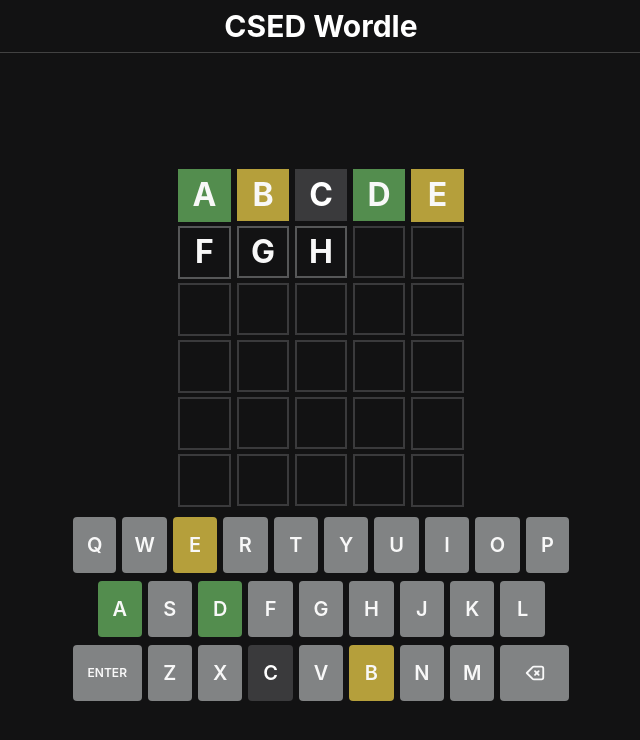
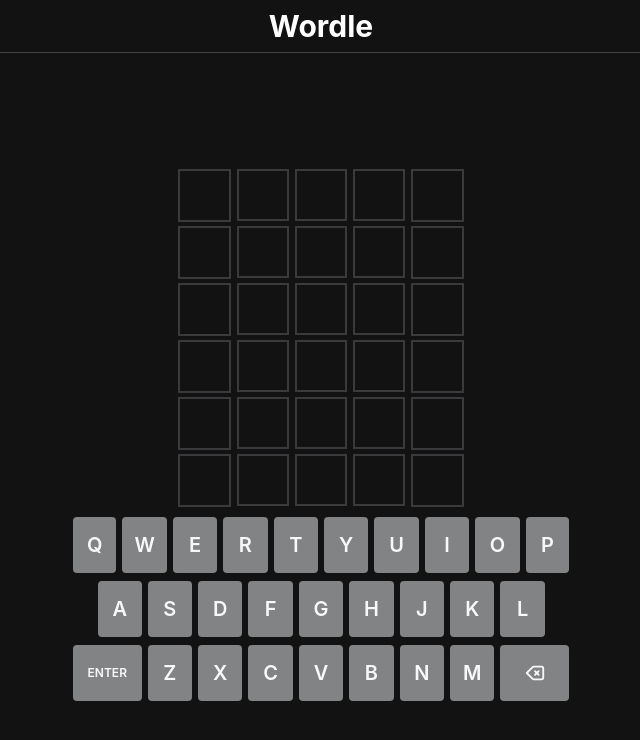
Before and after one commit to TarekSaeed0/wordle-clone, a React (Vite) app: page / in a window 1280 px wide. Shown: the top 740 px of the page, without its empty margins (319-959 px from the left). Built offline with nearby package versions, Linux system fonts and the light colour scheme.

Commit message:
feat: add keyboard support, add arabic language, use context for storing language, and initial design for letter statuses

```diff
--- a/src/App.tsx
+++ b/src/App.tsx
@@ -1,39 +1,45 @@
-import { useCallback, useState } from "react";
+import { useCallback, useEffect, useMemo, useState } from "react";
 import "./App.css";
 import Board from "./components/Board";
 import Keyboard from "./components/Keyboard";
+import LanguageContext from "./context/LanguageContext";
+import { Guess } from "./types/Guess";
+import { Letter, LetterStatus } from "./types/Letter";
 import { English } from "./data/English";
-import { Guess } from "./types/Guess";
-import { Letter } from "./types/Letter";
-import { LetterStatus } from "./types/Letter";
 
 function App() {
   const language = English;
-  let status: Record<Letter, LetterStatus> = {
-    A: "correct",
-    B: "present",
-    C: "absent",
-    D: "correct",
-    E: "present",
-  };
 
   const wordLength = 5;
   const guessCount = 6;
 
-  const [guesses, setGuesses] = useState<Guess[]>([
-    [
-      { letter: "A", status: "correct" },
-      { letter: "B", status: "present" },
-      { letter: "C", status: "absent" },
-      { letter: "D", status: "correct" },
-      { letter: "E", status: "present" },
-    ],
-    [
-      { letter: "F", status: "unevaluated" },
-      { letter: "G", status: "unevaluated" },
-      { letter: "H", status: "unevaluated" },
-    ],
-  ]);
+  const [guesses, setGuesses] = useState<Guess[]>([[]]);
+
+  let status = useMemo(() => {
+    const status: Record<string, LetterStatus> = {};
+
+    for (const guess of guesses) {
+      for (const { letter, status: letterStatus } of guess) {
+        switch (letterStatus) {
+          case LetterStatus.Correct:
+            status[letter] = LetterStatus.Correct;
+            break;
+          case LetterStatus.Present:
+            if (status[letter] !== LetterStatus.Correct) {
+              status[letter] = LetterStatus.Present;
+            }
+            break;
+          case LetterStatus.Absent:
+            if (!status[letter]) {
+              status[letter] = LetterStatus.Absent;
+            }
+            break;
+        }
+      }
+    }
+
+    return status;
+  }, [guesses]);
 
   const handleLetter = useCallback((letter: Letter) => {
     setGuesses((guesses) => {
@@ -44,7 +50,7 @@
       const currentGuess = guesses[guesses.length - 1];
       return [
         ...guesses.slice(0, -1),
-        [...currentGuess, { letter, status: "unevaluated" }],
+        [...currentGuess, { letter, status: LetterStatus.Unevaluated }],
       ];
     });
   }, []);
@@ -64,12 +70,34 @@
     });
   }, []);
 
+  useEffect(() => {
+    function handleKeyDown(event: KeyboardEvent) {
+      if (event.key === "Enter") {
+        handleEnter();
+      } else if (event.key === "Backspace") {
+        handleBackspace();
+      } else {
+        const normalizedKey = language.normalization?.[event.key] || event.key;
+        if (language.letters.includes(normalizedKey)) {
+          handleLetter(normalizedKey);
+        }
+      }
+    }
+
+    window.addEventListener("keydown", handleKeyDown);
+
+    return () => {
+      window.removeEventListener("keydown", handleKeyDown);
+    };
+  }, []);
+
   return (
     <div className="min-h-screen flex flex-col bg-(--bg-color)">
       <header className="flex-0 flex items-center justify-center px-4 py-2 font-bold mb-4 text-(--header-text-color) border-b border-(--header-border-color)">
-        <h1 className="text-3xl">CSED Wordle</h1>
+        <h1 className="text-3xl">Wordle</h1>
       </header>
-      <main className="flex-1 flex flex-col items-center justify-center">
+      <main className="flex-1 flex flex-col items-center justify-center p-2">
+        <LanguageContext value={language}>
           <div className="w-fit mb-2.5">
             <Board
               wordLength={wordLength}
@@ -79,13 +107,13 @@
           </div>
           <div className="w-fit">
             <Keyboard
-            layout={language.keyboardLayout}
               status={status}
               onLetter={handleLetter}
               onEnter={handleEnter}
               onBackspace={handleBackspace}
             />
           </div>
+        </LanguageContext>
       </main>
     </div>
   );
--- a/src/components/Board.tsx
+++ b/src/components/Board.tsx
@@ -1,3 +1,5 @@
+import { useContext } from "react";
+import LanguageContext from "../context/LanguageContext";
 import { Guess } from "../types/Guess";
 import Tile from "./Tile";
 
@@ -10,12 +12,15 @@
   guessCount: number;
   guesses: Guess[];
 }) {
+  const { direction } = useContext(LanguageContext);
+
   return (
     <div
       className="grid gap-1"
       style={{
         gridTemplateRows: `repeat(${guessCount}, minmax(0, 1fr))`,
         gridTemplateColumns: `repeat(${wordLength}, minmax(0, 1fr))`,
+        direction,
       }}
     >
       {Array.from({ length: guessCount }).map((_, i) => (
--- a/src/components/LetterKey.tsx
+++ b/src/components/LetterKey.tsx
@@ -1,5 +1,6 @@
+import LanguageContext from "../context/LanguageContext";
 import { Letter, LetterStatus } from "../types/Letter";
-import { JSX } from "react";
+import { JSX, useContext } from "react";
 
 function LetterKey({
   letter,
@@ -8,43 +9,31 @@
   onClick,
 }: {
   letter: Letter;
-  status: LetterStatus | null;
+  status: LetterStatus;
   width: number;
   onClick?: (letter: Letter) => void;
 }) {
-  const statusClasses: Map<LetterStatus | null, string> = new Map([
-    [
-      "correct",
+  const { direction } = useContext(LanguageContext);
+
+  const statusClasses: Record<LetterStatus, string> = {
+    [LetterStatus.Correct]:
       "bg-(--correct-color) text-(--key-evaluated-text-color) hover:bg-(--correct-color)/80 active:bg-(--correct-color)/60",
-    ],
-    [
-      "present",
+    [LetterStatus.Present]:
       "bg-(--present-color) text-(--key-evaluated-text-color) hover:bg-(--present-color)/80 active:bg-(--present-color)/60",
-    ],
-    [
-      "absent",
+    [LetterStatus.Absent]:
       "bg-(--absent-color) text-(--key-evaluated-absent-text-color) hover:bg-(--absent-color)/80 active:bg-(--absent-color)/60",
-    ],
-    [
-      "unevaluated",
+    [LetterStatus.Unevaluated]:
       "bg-(--key-bg-color) text-(--key-text-color) hover:bg-(--key-bg-color)/80 active:bg-(--key-bg-color)/60",
-    ],
-    [
-      null,
-      "bg-(--key-bg-color) text-(--key-text-color) hover:bg-(--key-bg-color)/80 active:bg-(--key-bg-color)/60",
-    ],
-  ]);
-
-  const label: JSX.Element = <span>{letter}</span>;
+  };
 
   return (
     <button
-      className={`px-3 py-6.5 rounded h-14 flex items-center justify-center text-xl font-semibold cursor-pointer transition-colors duration-100 select-none ${statusClasses.get(status)}`}
-      style={{ gridColumn: `span ${width}` }}
+      className={`px-3 py-6.5 rounded h-14 flex items-center justify-center text-xl font-semibold cursor-pointer transition-colors duration-100 select-none ${statusClasses[status]}`}
+      style={{ gridColumn: `span ${width}`, direction }}
       aria-label={`Key ${letter}`}
       onClick={() => onClick?.(letter)}
     >
-      {label}
+      {letter}
     </button>
   );
 }
--- a/src/components/Tile.tsx
+++ b/src/components/Tile.tsx
@@ -9,19 +9,19 @@
 }) {
   const statusClasses: Map<LetterStatus | null, string> = new Map([
     [
-      "correct",
+      LetterStatus.Correct,
       "bg-(--correct-color) border-(--correct-color) text-(--key-evaluated-text-color)",
     ],
     [
-      "present",
+      LetterStatus.Present,
       "bg-(--present-color) border-(--present-color) text-(--key-evaluated-text-color)",
     ],
     [
-      "absent",
+      LetterStatus.Absent,
       "bg-(--absent-color) border-(--absent-color) text-(--key-evaluated-absent-text-color)",
     ],
     [
-      "unevaluated",
+      LetterStatus.Unevaluated,
       "border-(--tile-unevaluated-border-color) text-(--key-text-color)",
     ],
     [null, "border-(--tile-border-color) text-(--key-text-color)"],
--- /dev/null
+++ b/src/context/LanguageContext.tsx
@@ -0,0 +1,7 @@
+import { createContext } from "react";
+import { Language } from "../types/Language";
+import { English } from "../data/English";
+
+const LanguageContext = createContext<Language>(English);
+
+export default LanguageContext;
--- /dev/null
+++ b/src/data/Arabic.ts
@@ -0,0 +1,35 @@
+import { KeyboardLayoutKeyType } from "../types/KeyboardLayout";
+import { Language, LanguageDirection } from "../types/Language";
+import { Letter } from "../types/Letter";
+
+export const Arabic: Language = {
+  name: "Arabic",
+  direction: LanguageDirection.RightToLeft,
+  letters: [..."ابتثجحخدذرزسشصضطظعغفقكلمنهويءةى"],
+  keyboardLayout: [
+    ["ض", "ص", "ث", "ق", "ف", "غ", "ع", "ه", "خ", "ح", "ج", "د"].map(
+      (letter) => ({
+        type: KeyboardLayoutKeyType.Letter,
+        value: letter as Letter,
+        width: 2,
+      }),
+    ),
+    ["ش", "س", "ي", "ب", "ل", "ا", "ت", "ن", "م", "ك", "ط", "ذ"].map(
+      (letter) => ({
+        type: KeyboardLayoutKeyType.Letter,
+        value: letter as Letter,
+        width: 2,
+      }),
+    ),
+    [
+      { type: KeyboardLayoutKeyType.Enter, width: 3 },
+      ...["ئ", "ء", "ؤ", "ر", "ى", "ة", "و", "ز", "ظ"].map((letter) => ({
+        type: KeyboardLayoutKeyType.Letter,
+        value: letter as Letter,
+        width: 2,
+      })),
+      { type: KeyboardLayoutKeyType.Backspace, width: 3 },
+    ],
+  ],
+  normalization: {},
+};
--- a/src/data/English.ts
+++ b/src/data/English.ts
@@ -1,24 +1,25 @@
 import { KeyboardLayoutKeyType } from "../types/KeyboardLayout";
-import { Language } from "../types/Language";
+import { Language, LanguageDirection } from "../types/Language";
+import { Letter } from "../types/Letter";
 
 export const English: Language = {
   name: "English",
-  direction: "ltr",
-  letters: "ABCDEFGHIJKLMNOPQRSTUVWXYZ".split(""),
+  direction: LanguageDirection.LeftToRight,
+  letters: [..."ABCDEFGHIJKLMNOPQRSTUVWXYZ"],
   keyboardLayout: [
-    "QWERTYUIOP".split("").map((letter) => ({
+    ["Q", "W", "E", "R", "T", "Y", "U", "I", "O", "P"].map((letter) => ({
       type: KeyboardLayoutKeyType.Letter,
       value: letter,
       width: 2,
     })),
-    "ASDFGHJKL".split("").map((letter) => ({
+    ["A", "S", "D", "F", "G", "H", "J", "K", "L"].map((letter) => ({
       type: KeyboardLayoutKeyType.Letter,
       value: letter,
       width: 2,
     })),
     [
       { type: KeyboardLayoutKeyType.Enter, width: 3 },
-      ..."ZXCVBNM".split("").map((letter) => ({
+      ...["Z", "X", "C", "V", "B", "N", "M"].map((letter) => ({
         type: KeyboardLayoutKeyType.Letter,
         value: letter,
         width: 2,
@@ -26,4 +27,11 @@
       { type: KeyboardLayoutKeyType.Backspace, width: 3 },
     ],
   ],
+  normalization: "abcdefghijklmnopqrstuvwxyz".split("").reduce(
+    (record, letter) => {
+      record[letter] = letter.toUpperCase();
+      return record;
+    },
+    {} as Record<Letter, Letter>,
+  ),
 };
--- a/src/types/Language.ts
+++ b/src/types/Language.ts
@@ -1,11 +1,18 @@
 import { KeyboardLayout } from "./KeyboardLayout";
 import { Letter } from "./Letter";
 
-export type LanguageDirection = "ltr" | "rtl";
+export const LanguageDirection = {
+  LeftToRight: "ltr",
+  RightToLeft: "rtl",
+} as const;
+
+export type LanguageDirection =
+  (typeof LanguageDirection)[keyof typeof LanguageDirection];
 
 export interface Language {
   name: string;
   direction: LanguageDirection;
   letters: Letter[];
   keyboardLayout: KeyboardLayout;
+  normalization: Record<Letter, Letter>;
 }
--- a/src/types/Letter.ts
+++ b/src/types/Letter.ts
@@ -1,3 +1,10 @@
 export type Letter = string;
 
-export type LetterStatus = "unevaluated" | "correct" | "present" | "absent";
+export const LetterStatus = {
+  Unevaluated: "unevaluated",
+  Correct: "correct",
+  Present: "present",
+  Absent: "absent",
+} as const;
+
+export type LetterStatus = (typeof LetterStatus)[keyof typeof LetterStatus];
```
Also changed, not shown: src/components/Keyboard.tsx (+12 -13 lines). Lines whose indentation alone changed are shown as unchanged.
